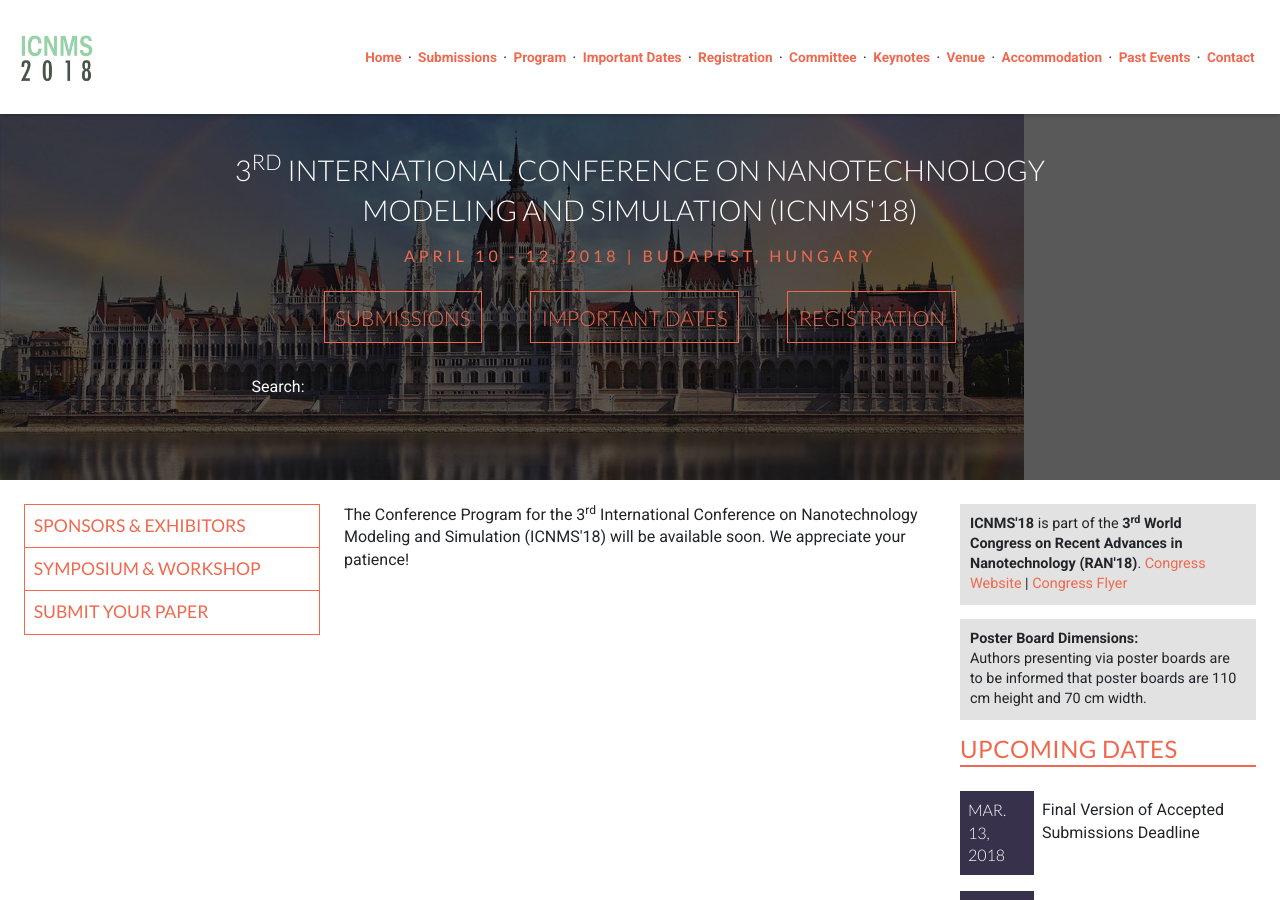
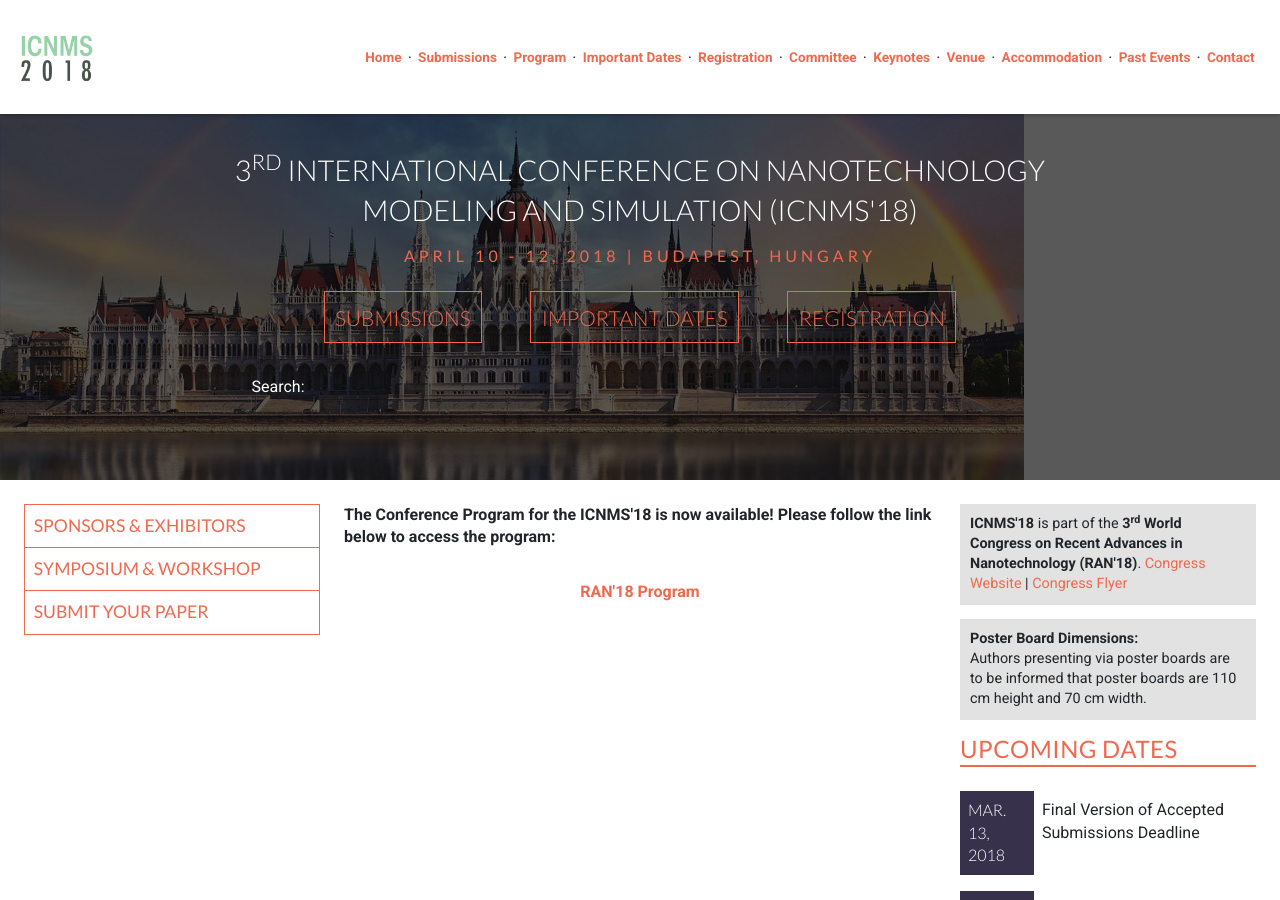
Before and after one commit to intaset/icnms, a Jekyll site: the page built from program.html, in a window 1280 px wide and 900 px high. Built offline with Jekyll 4.4.1, drawn with Linux system fonts in a browser that asks for light colours; nearby versions of some CDN libraries; Markdown is read by kramdown in place of the engine named in the settings; comment, search, counter and statistics services are not loaded.

Commit message:
added program

```diff
--- a/program.html
+++ b/program.html
@@ -7,11 +7,11 @@ keyword: nanotechnology modeling, nanotechnology simulation, molecular dynamic s
 
 <div class="unit unit-s-1 unit-m-1-4-1 unit-l-1-4-1">
   <div class="unit-spacer content">
-    <p class="body">The Conference Program for the 3<sup>rd</sup> International Conference on Nanotechnology Modeling and Simulation (ICNMS'18) will be available soon. We appreciate your patience!</p>
+    <!-- <p class="body">The Conference Program for the 3<sup>rd</sup> International Conference on Nanotechnology Modeling and Simulation (ICNMS'18) will be available soon. We appreciate your patience!</p> -->
 
-    <!-- <p class="body">The Conference Program for the International Conference on Nanotechnology Modeling and Simulation (ICNMS'18)  is now available! Please follow the link below to access the program:</p>
+    <p class="body"><strong>The Conference Program for the ICNMS'18 is now available! Please follow the link below to access the program:</strong></p>
 
-    <p align="center"><a href="../RAN17_Program.pdf" class="body-link">RAN'18 Program</a></p> -->
+    <p align="center"><strong><a href="https://rancongress.com/program" class="body-link" target="_blank">RAN'18 Program</a></strong></p>
 
   </div>
   </div>
```
Also changed, not shown: 1 other file.
